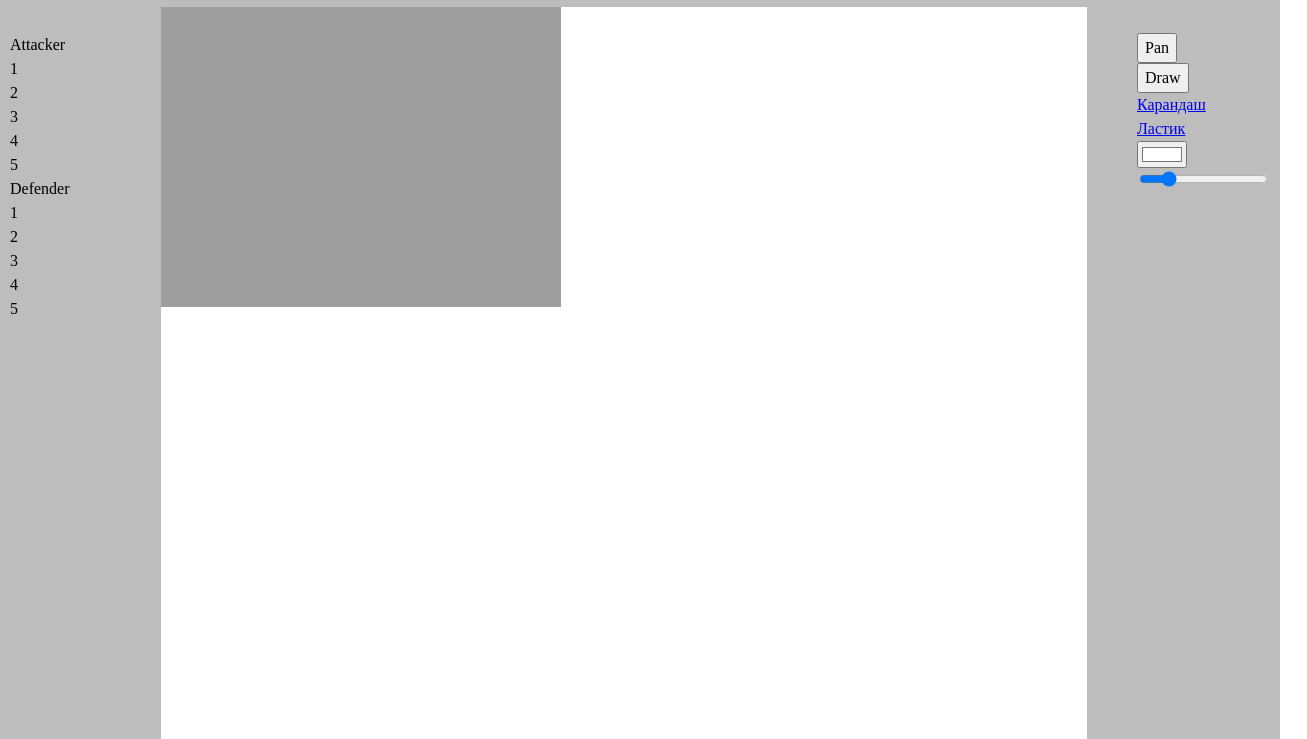
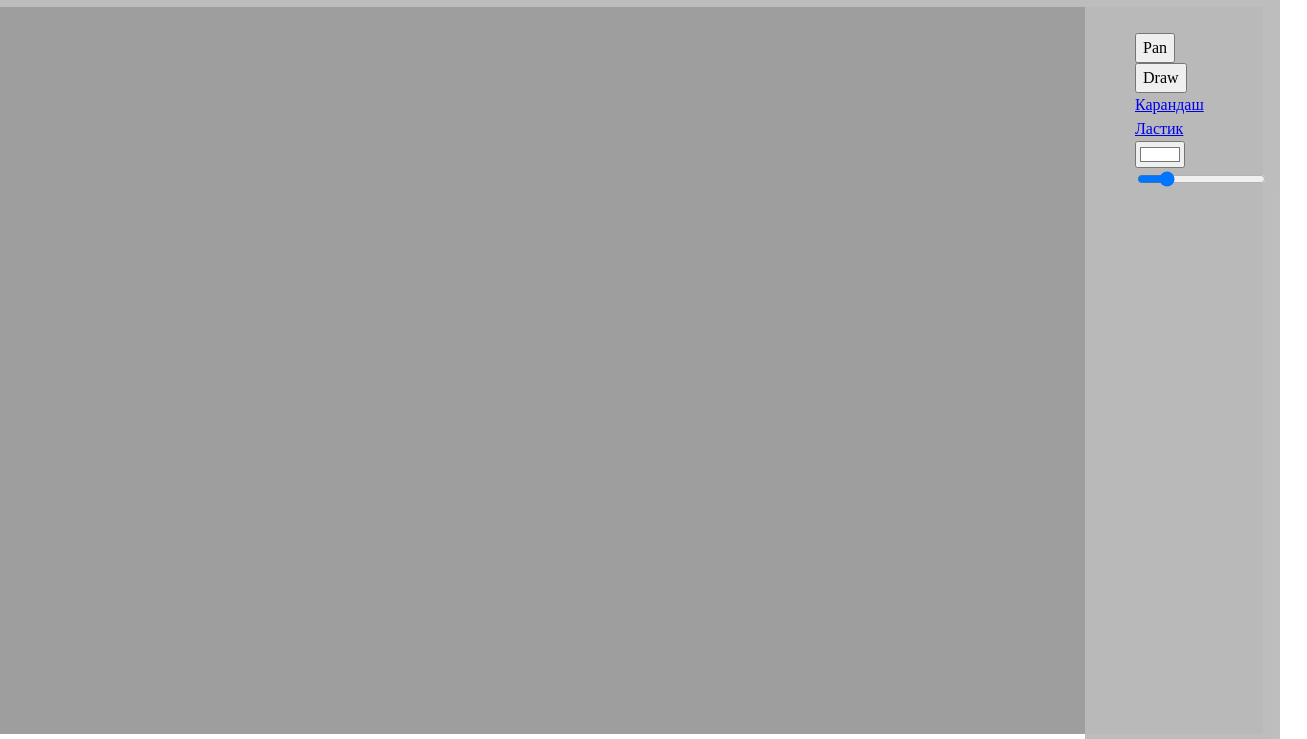
Before and after one commit to v1nced/stratego, a plain HTML site: page index.html in a window 1280 px wide. Shown: the part 61-800 px from the top of the page, 1307 px wide, since content can reach past the window. Drawn offline with Linux system fonts and the light colour scheme.

Commit message:
workspace scale v0.1

```diff
--- a/app.js
+++ b/app.js
@@ -1,19 +1,32 @@
 
 
+let width = document.querySelector('.workspace').offsetWidth
+let height = document.querySelector('.workspace').offsetHeight
 const initCanvas = (id) => {
     return new fabric.Canvas(id, {
-        width: 1146,
-        height: 500,
+        width: width,
+        height: height,
         selection: false,
+
     });
 }
 
 const setBackground = (url, canvas)=>{
     fabric.Image.fromURL(url ,(img)=>{
+      /*   canvas.setBackgroundImage(img, canvas.renderAll.bind(canvas), {
+            scaleX: canvas.width / img.width,
+            scaleY: canvas.height / img.height
+        }); */
         canvas.backgroundImage = img
+        canvas.backgroundImage.scaleToWidth(width);
+        canvas.backgroundImage.scaleToHeight(height);
+        canvas.setDimensions({width: width-17, height: height-5});
         canvas.requestRenderAll()
     })
 }
+
+
+
 
 
 const canvas = initCanvas("canvas")
@@ -104,3 +117,18 @@ canvas.on('mouse:wheel', function(opt) {
     opt.e.preventDefault();
     opt.e.stopPropagation();
   });
+
+  window.addEventListener('resize', function(event) {
+    width = document.querySelector('.workspace').offsetWidth
+    console.log(width)
+    canvas.setWidth(width-195);
+    canvas.renderAll()
+    setBackground('./map-border.png', canvas)
+}, true);
+
+const center = canvas.getCenter();
+
+const centerPoint = new fabric.Point(center.left, center.top);
+
+canvas.zoomToPoint(centerPoint, 2);
+canvas.requestRenderAll();
--- a/index.html
+++ b/index.html
@@ -14,8 +14,8 @@
 				<button>Second Floor</button>
 			</div>
 		</div>
-		<div class="workspace">
-			<div class="sidebar__left">
+		<div class="workspace" id="2">
+			<!-- <div class="sidebar__left">
 				<ul></ul>
 
 				<ul class="sidebar__attacker">
@@ -34,10 +34,12 @@
 					<li>4</li>
 					<li>5</li>
 				</ul>
+			</div> -->
+
+			<div class="fabric-canvas-wrapper" id="3">
+				<canvas id="canvas">
+				</canvas>
 			</div>
-
-			<canvas id="canvas">
-			</canvas>
 
 			<div class="sidebar__right">
 				<ul>
--- a/style.css
+++ b/style.css
@@ -101,10 +101,11 @@ li{
 	height: calc(100vh - 68px);
 	width: 100%;
 	display: flex;
+	position: relative;
 }
 
 .sidebar__left {
-	width: 195px;
+	width: 100px;
 	height: calc(100vh - 68px);
 	background-color: #bbbbbbf5;
 	padding: 10px;
@@ -116,6 +117,8 @@ li{
 	background-color: #bbbbbbf5;
 	padding: 10px;
 	border: 0px;
+	position: absolute;
+	right: 0;
 }
 
 .sidebar ul li {
```
